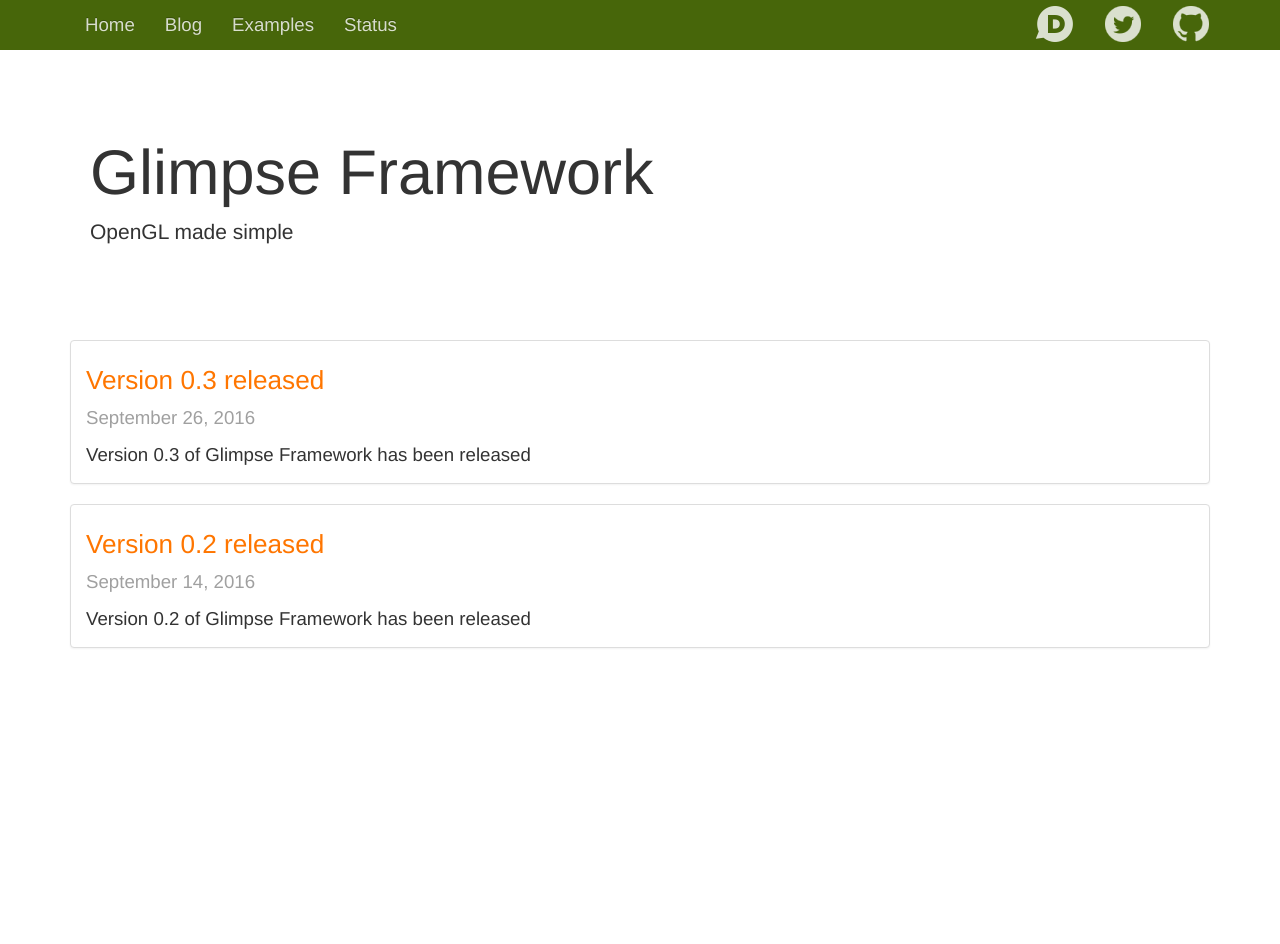
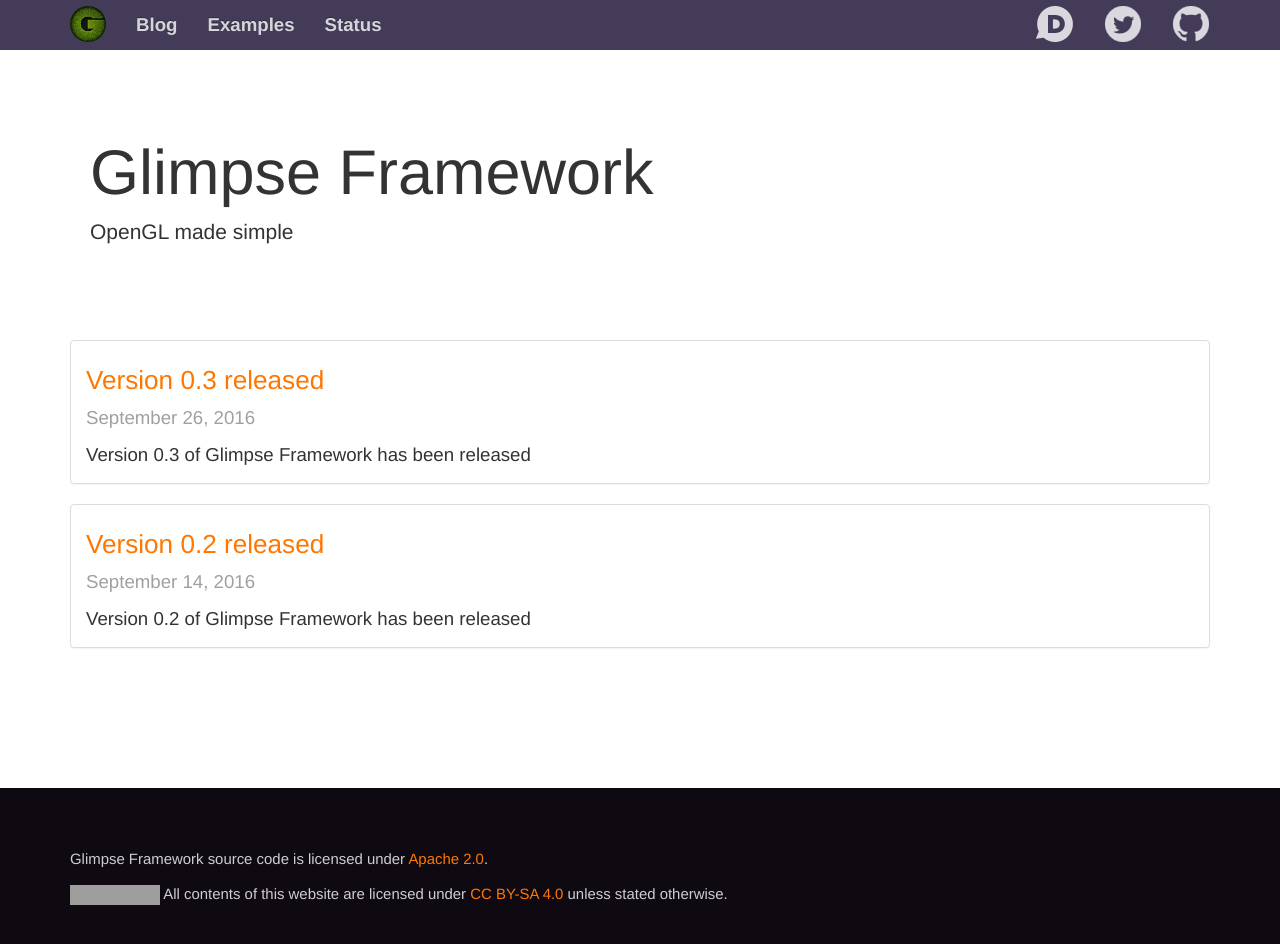
Before and after one commit to glimpse-graphics/glimpse-graphics.github.io, a Jekyll site: the page built from index.html, in a window 1280 px wide and 979 px high. Shown: the top 944 px of the window. Built offline with Jekyll 4.4.1, drawn with Linux system fonts in a browser that asks for light colours; nearby versions of some CDN libraries; comment, search, counter and statistics services are not loaded; grey boxes are pictures that could not be loaded.

Commit message:
Improved styles

```diff
--- a/_data/menu.yml
+++ b/_data/menu.yml
@@ -1,6 +1,3 @@
-- title: Home
-  url: /
-
 - title: Blog
   url: /posts/
 
--- a/_includes/footer.html
+++ b/_includes/footer.html
@@ -1,3 +1,10 @@
+
+<footer class="theme-glimpse-footer">
+	<div class="container">
+		<p>Glimpse Framework source code is licensed under <a href="http://www.apache.org/licenses/LICENSE-2.0" target="_blank">Apache 2.0</a>.</p>
+		<p><a rel="license" href="http://creativecommons.org/licenses/by-sa/4.0/"><img alt="Creative Commons License" style="border-width:0" src="https://i.creativecommons.org/l/by-sa/4.0/88x31.png" /></a> All contents of this website are licensed under <a href="https://creativecommons.org/licenses/by-sa/4.0/" target="_blank">CC BY-SA 4.0</a> unless stated otherwise.</p>
+	</div>
+</footer>
 
 <script src="https://ajax.googleapis.com/ajax/libs/jquery/1.11.2/jquery.min.js"></script>
 <script src="/assets/js/bootstrap.min.js"></script>
--- a/_includes/head.html
+++ b/_includes/head.html
@@ -11,9 +11,9 @@
 	{% if page.abstract %}<meta name="description" itemprop="description" content="{{ page.abstract }}" />{% endif %}
 	{% if page.keywords %}<meta name="keywords" itemprop="keywords" content="{{ page.keywords }}" />{% endif %}
 
-	<meta name="theme-color" content="#004d40" />
-	<meta name="msapplication-navbutton-color" content="#004d40" />
-	<meta name="apple-mobile-web-app-status-bar-style" content="#004d40" />
+	<meta name="theme-color" content="#0f0a12" />
+	<meta name="msapplication-navbutton-color" content="#0f0a12" />
+	<meta name="apple-mobile-web-app-status-bar-style" content="#0f0a12" />
 
 	<title itemprop="name">{% if page.linkTitle %}{{ site.title }} :: {{ page.linkTitle }}{% elsif page.title %}{{ site.title }} :: {{ page.title }}{% else %}{{ site.title }}{% endif %}</title>
 
--- a/_includes/navbar.html
+++ b/_includes/navbar.html
@@ -8,6 +8,10 @@
 				<span class="icon-bar"></span>
 				<span class="icon-bar"></span>
 			</button>
+
+			<a class="hidden-xs navbar-brand" href="/">
+				<img alt="{{ site.title }}" src="/assets/img/icon.png">
+			</a>
 
 			<a class="visible-xs navbar-brand" href="/" itemprop="name">{% if page.mobileTitle %}{{ page.mobileTitle }}{% else %}{{ page.title }}{% endif %}</a>
 		</div>
--- a/assets/css/theme.scss
+++ b/assets/css/theme.scss
@@ -22,6 +22,10 @@
 @mixin bg-60-fluorescent { background-color: #6b990f; }
 @mixin bg-70-fluorescent { background-color: #7db312; }
 @mixin bg-80-fluorescent { background-color: #8fcc14; }
+
+/* Special backgrounds */
+@mixin bg-bar-transparent { background-color: rgba(20, 10, 47, 0.8); }
+@mixin bg-footer { background-color: #0f0a12; }
 
 /* Border */
 @mixin border-0 { border-color: #000000; }
@@ -61,12 +65,24 @@
 @mixin text-70-fluorescent { color: #7db312; }
 @mixin text-80-fluorescent { color: #8fcc14; }
 
-@mixin text-secondary-40 { color: #a74d00; }
-@mixin text-secondary-50 { color: #d96400; }
-@mixin text-secondary-60 { color: #ff7600; }
-@mixin text-secondary-70 { color: #ff9400; }
-@mixin text-secondary-80 { color: #ffb270; }
-@mixin text-secondary-90 { color: #ffcea4; }
+@mixin text-cool-10 { color: #140a2f; }
+@mixin text-cool-20 { color: #20163f; }
+@mixin text-cool-30 { color: #2C2249; }
+@mixin text-cool-40 { color: #37304d; }
+@mixin text-cool-50 { color: #47347a; }
+@mixin text-cool-60 { color: #604f8e; }
+@mixin text-cool-70 { color: #786b9f; }
+@mixin text-cool-80 { color: #9288b0; }
+@mixin text-cool-90 { color: #b2aac6; }
+
+@mixin text-hot-20 { color: #582900; }
+@mixin text-hot-20 { color: #843D00; }
+@mixin text-hot-40 { color: #a74d00; }
+@mixin text-hot-50 { color: #d96400; }
+@mixin text-hot-60 { color: #ff7600; }
+@mixin text-hot-70 { color: #ff9400; }
+@mixin text-hot-80 { color: #ffb270; }
+@mixin text-hot-90 { color: #ffcea4; }
 
 @mixin text-white { color: #ffffff; }
 @mixin text-white-80 { color: rgba(255, 255, 255, 0.8); }
@@ -77,7 +93,7 @@
 
 body {
 	padding-top: 70px;
-	padding-bottom: 30px;
+	padding-bottom: 0px;
 }
 
 @media (max-width: 480px) {
@@ -85,12 +101,19 @@
 	.navbar-brand { font-size: 11pt; }
 }
 
-@media (min-width: 768px) { body { font-size: 12pt; } }
+@media (min-width: 768px) {
+	body { font-size: 12pt; }
+	.navbar-brand {
+		padding: 6px 15px;
+		img { height: 36px; }
+	}
+}
+
 @media (min-width: 1200px) { body { font-size: 14pt; } }
 
 .theme-glimpse-navbar {
 	background-image: none;
-	@include bg-40;
+	@include bg-bar-transparent;
 	border: none;
 
 	.navbar-toggle {
@@ -99,11 +122,15 @@
 
 	.navbar-toggle:focus,
 	.navbar-toggle:hover {
-		@include bg-40;
+		@include bg-bar-transparent;
 	}
 
 	.navbar-brand {
 		@include text-white;
+	}
+
+	.navbar-nav>li>a {
+		font-weight: bold;
 	}
 
 	.navbar-nav>li>a:link,
@@ -158,20 +185,28 @@
 	}
 }
 
+.theme-glimpse-footer {
+	margin: 120px 0px 0px;
+	padding: 60px 0px;
+	@include bg-footer;
+	@include text-white-80;
+	font-size: 80%;
+}
+
 h2 {
-	@include text-20;
+	@include text-cool-20;
 	font-size: 220%;
 }
 h3 {
-	@include text-30;
+	@include text-cool-30;
 	font-size: 180%;
 }
 h4 {
-	@include text-40;
+	@include text-cool-40;
 	font-size: 140%;
 }
 h5 {
-	@include text-50;
+	@include text-cool-50;
 	font-size: 110%;
 }
 
@@ -181,11 +216,11 @@
 a:link,
 a:active,
 a:visited {
-	@include text-secondary-60;
+	@include text-hot-60;
 }
 
 a:hover {
-	@include text-secondary-80;
+	@include text-hot-80;
 	text-decoration: underline;
 }
 
```
Also changed, not shown: assets/img/icon.png (added).
